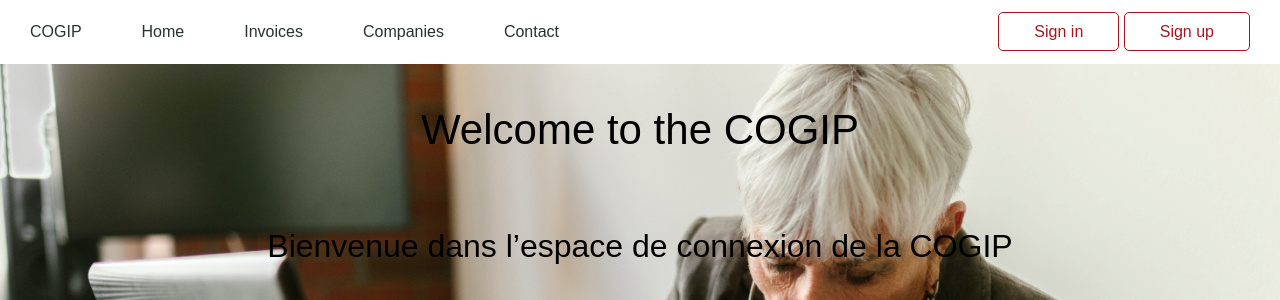
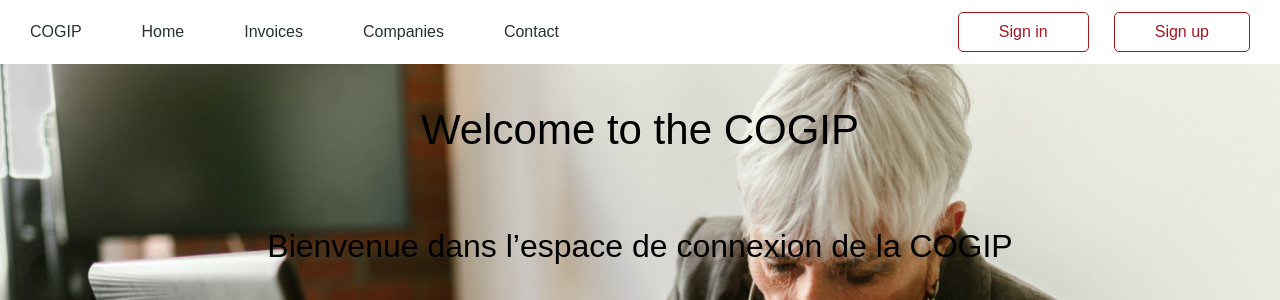
Before and after one commit to Pierrerobeyns/PHP-challenge-2, a PHP site: page /view/Registration.php in a window 1280 px wide. Shown: the top 300 px of the page. Run offline with PHP 8.4, Linux system fonts and the light colour scheme.

Commit message:
end of 3day

```diff
--- a/assets/style/style.css
+++ b/assets/style/style.css
@@ -43,19 +43,22 @@
 }
 
 body header nav .nav-bar .nav-item:hover {
-  -webkit-transform: scale(1.2);
-          transform: scale(1.2);
+  text-decoration: underline;
   color: #A31621;
 }
 
 body header nav .nav-button {
   margin-right: 30px;
+  display: -webkit-box;
+  display: -ms-flexbox;
+  display: flex;
+  gap: 25px;
 }
 
 body header nav .nav-button a {
   color: #A31621;
   border: #A31621 1px solid;
-  padding: 10px 35px;
+  padding: 10px 40px;
   border-radius: 5px;
   -webkit-transition: all 0.3s;
   transition: all 0.3s;
--- a/assets/style/style.scss
+++ b/assets/style/style.scss
@@ -36,7 +36,7 @@
                     transition: all 0.2s;
 
                     &:hover {
-                        transform: scale(1.2);
+                        text-decoration: underline;
                         color: $redcolor;
                     }
                 }
@@ -44,11 +44,13 @@
 
             .nav-button {
                 margin-right: 30px;
+                display: flex;
+                gap: 25px;
 
                 a {
                     color: $redcolor;
                     border: $redcolor 1px solid;
-                    padding: 10px 35px;
+                    padding: 10px 40px;
                     border-radius: 5px;
                     transition: all 0.3s;
 
```
Also changed, not shown: 1 other file.
